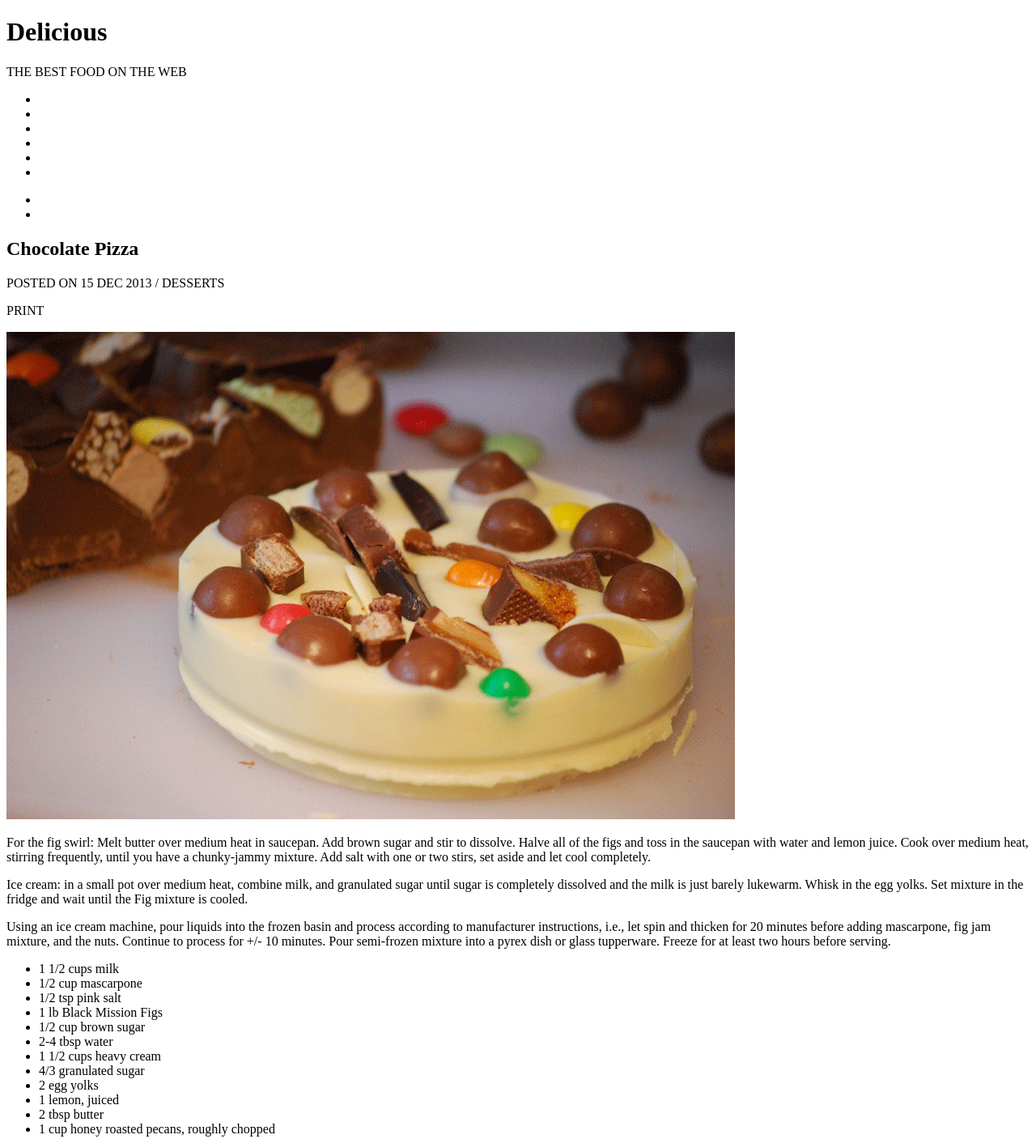
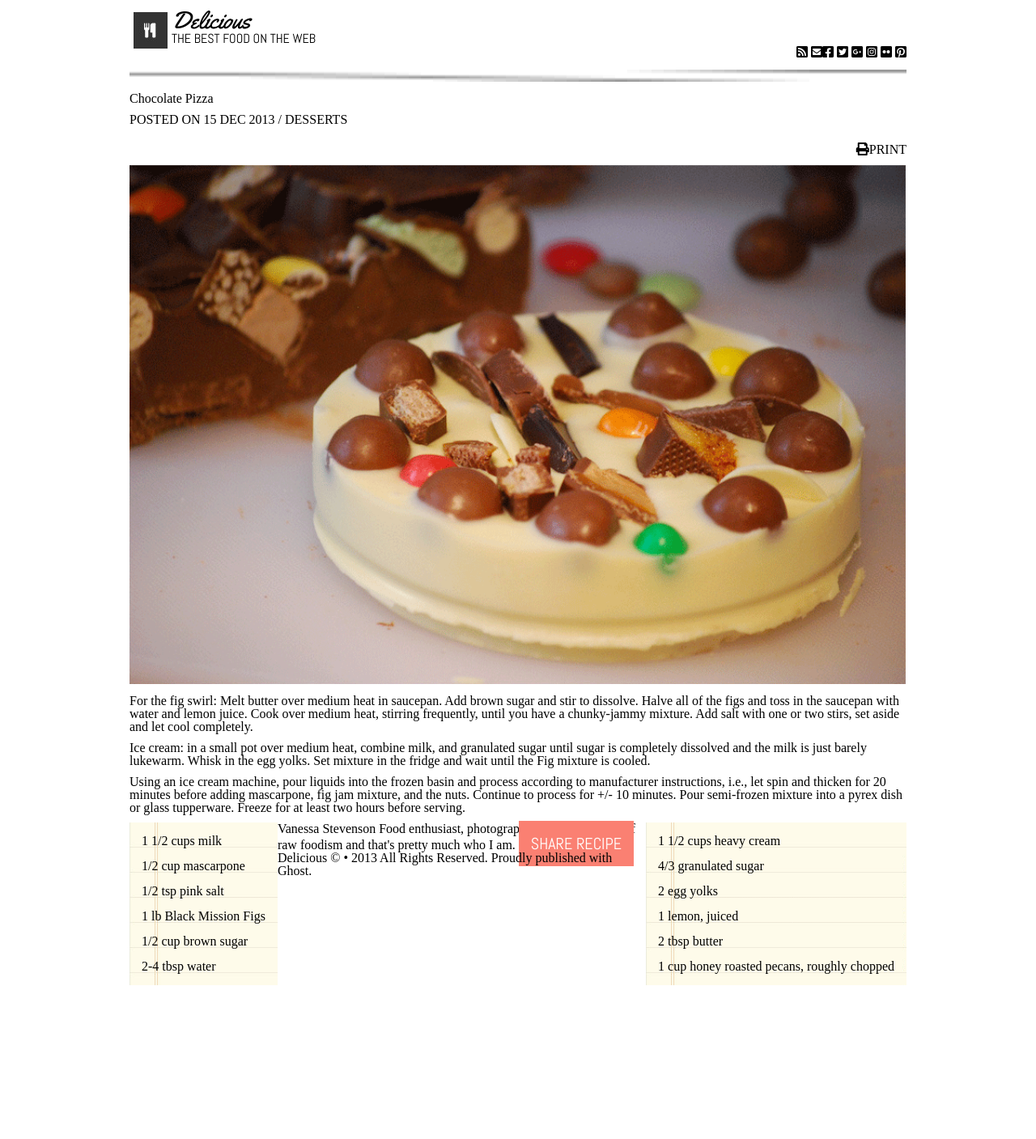
Before and after one commit to davidallanturner/chocolate-pizza, a plain HTML site: page index.html in a window 1280 px wide. Shown: the top 1407 px of the page at 81% size. After the commit the page ends 1217 px from the top, so only its background shows below. Drawn offline with Linux system fonts and the light colour scheme.

Commit message:
TONS 'O WORK. Damnit Jimmy --- Get off this pagegit add .git add .!

```diff
--- a/css/index.css
+++ /dev/null
@@ -1,7 +0,0 @@
-* {
- 	box-sizing:border-box;
-}
-
-main h1 {
-
-}
--- /dev/null
+++ b/css/main.css
@@ -0,0 +1,98 @@
+* {
+    box-sizing: border-box;
+  }
+
+body {
+	/* background-color: blue; */
+	width: 960px;
+	margin-left: auto;
+	margin-right: auto;
+}
+
+body h1 {
+font-family: 'Yellowtail', cursive;
+font-size: 30px;
+}
+
+header {
+	display: block;
+	margin:10px 0px 30px 0px;
+}
+
+header p {
+	font-family: 'Abel', sans-serif;
+}
+
+header > img {
+	float: left;
+	margin: 5px;
+}
+
+
+header nav ul {
+	float: right;
+}
+
+header nav ul li {
+	display: inline-block;
+}
+
+
+main>#border{
+	width:960px;
+	height: 15px;
+}
+
+main>article>img {
+	width: 960px;
+
+}
+
+main>section>h2{
+	font-family: sans-serif;
+	font-size: 30px;
+}
+
+#print {
+	float: right;
+}
+
+main p {
+	margin: 10px 0px;
+}
+
+main article ul{
+	display: block;
+	background-image: url(../img/list-bg.png);
+}
+
+#recipeIngredients {
+	float: left;
+}
+
+#recipeIngredients li {
+	margin: 15px;
+}
+
+#recipeIngredients2 {
+	float: right;
+}
+
+#recipeIngredients2 li {
+	margin: 15px;
+}
+
+footer {
+	float: clear;
+}
+
+footer > section > a {
+	display: block-inline;
+	background-color: salmon;
+	text-decoration: none;
+	color: white;
+		font-family: 'Abel', sans-serif;
+		/* width: fit-content; */
+		font-size: 20px;
+	padding: 15px;
+}
--- /dev/null
+++ b/css/reset.css
@@ -0,0 +1,48 @@
+/* http://meyerweb.com/eric/tools/css/reset/
+   v2.0 | 20110126
+   License: none (public domain)
+*/
+
+html, body, div, span, applet, object, iframe,
+h1, h2, h3, h4, h5, h6, p, blockquote, pre,
+a, abbr, acronym, address, big, cite, code,
+del, dfn, em, img, ins, kbd, q, s, samp,
+small, strike, strong, sub, sup, tt, var,
+b, u, i, center,
+dl, dt, dd, ol, ul, li,
+fieldset, form, label, legend,
+table, caption, tbody, tfoot, thead, tr, th, td,
+article, aside, canvas, details, embed,
+figure, figcaption, footer, header, hgroup,
+menu, nav, output, ruby, section, summary,
+time, mark, audio, video {
+	margin: 0;
+	padding: 0;
+	border: 0;
+	font-size: 100%;
+	font: inherit;
+	vertical-align: baseline;
+}
+/* HTML5 display-role reset for older browsers */
+article, aside, details, figcaption, figure,
+footer, header, hgroup, menu, nav, section {
+	display: block;
+}
+body {
+	line-height: 1;
+}
+ol, ul {
+	list-style: none;
+}
+blockquote, q {
+	quotes: none;
+}
+blockquote:before, blockquote:after,
+q:before, q:after {
+	content: '';
+	content: none;
+}
+table {
+	border-collapse: collapse;
+	border-spacing: 0;
+}
--- a/index.html
+++ b/index.html
@@ -6,64 +6,68 @@
  <meta http-equiv="X-UA-Compatible" content="IE=edge">
  <meta name="viewport" content="width=device-width, initial-scale=1.0">
  <title>Delicious -- Chocolate Pizza</title>
+ <link rel='stylesheet' href='css/reset.css'>
+ <link rel="stylesheet" href="css/main.css">
+<link rel="preconnect" href="https://fonts.googleapis.com">
+<link rel="preconnect" href="https://fonts.gstatic.com" crossorigin>
+<link href="https://fonts.googleapis.com/css2?family=Abel&family=Yellowtail&display=swap" rel="stylesheet">
+<link href="https://cdnjs.cloudflare.com/ajax/libs/font-awesome/5.13.0/css/all.min.css" rel="stylesheet">
 </head>
 
 <body>
 
  <header>
+
+  <!-- There is no fontawesome utensil-square -->
+  <img src="img/logo.png" alt="Delicious">
+  <div id="blogTitle">
   <h1>Delicious</h1>
   <p>THE BEST FOOD ON THE WEB</p>
+  </div>
   <nav>
    <ul>
-    <li><i></i></li>
-    <li><i></i></li>
-    <li><i></i></li>
-    <li><i></i></li>
-    <li><i></i></li>
-    <li><i></i></li>
+    <!-- there are NO pure square icons!!!! -->
+    <li><i class="fab fa-facebook-square"></i></li>
+    <li><i class="fab fa-twitter-square"></i></li>
+    <li><i class="fab fa-google-plus-square"></i></li>
+    <li><i class="fab fa-instagram-square"></i></li>
+    <li><i class="fab fa-flickr"></i></li>
+    <li><i class="fab fa-pinterest-square"></i></li>
    </ul>
    <ul>
-    <li><i></i></li>
-    <li><i></i></li>
+    <li><i class="fas fa-rss-square"></i></li>
+    <!-- there is no fontawesome mail-square -->
+    <li><i class="fas fa-envelope-square"></i></li>
    </ul>
   </nav>
  </header>
 
  <main>
+  <img src="img/hr-img.png" alt="border" id="border">
 
-
-  <section>
+  <p>
   <h2>Chocolate Pizza</h2>
-  POSTED ON 15 DEC 2013 / DESSERTS <p><i></i>PRINT</p>
+  <p>POSTED ON 15 DEC 2013 / DESSERTS</p>
+  <p id="print"><i class="fas fa-print"></i>PRINT</p>
   </section>
 
   <article>
    <img src="img/choco-pizza.png" alt="White Chocolate Pizza">
-   <p>For the fig swirl: Melt butter over medium heat in saucepan. Add brown sugar and stir to dissolve. Halve all of
-    the
-    figs and toss in the saucepan with water and lemon juice. Cook over medium heat, stirring frequently, until you have
-    a
-    chunky-jammy mixture. Add salt with one or two stirs, set aside and let cool completely.</p>
+   <p>For the fig swirl: Melt butter over medium heat in saucepan. Add brown sugar and stir to dissolve. Halve all of the figs and toss in the saucepan with water and lemon juice. Cook over medium heat, stirring frequently, until you have a chunky-jammy mixture. Add salt with one or two stirs, set aside and let cool completely.</p>
 
-   <p>Ice cream: in a small pot over medium heat, combine milk, and granulated sugar until sugar is completely dissolved
-    and
-    the milk is just barely lukewarm. Whisk in the egg yolks. Set mixture in the fridge and wait until the Fig mixture
-    is
-    cooled.</p>
+   <p>Ice cream: in a small pot over medium heat, combine milk, and granulated sugar until sugar is completely dissolved and the milk is just barely lukewarm. Whisk in the egg yolks. Set mixture in the fridge and wait until the Fig mixture is cooled.</p>
 
-   <p>Using an ice cream machine, pour liquids into the frozen basin and process according to manufacturer instructions,
-    i.e., let spin and thicken for 20 minutes before adding mascarpone, fig jam mixture, and the nuts. Continue to
-    process for +/-
-    10 minutes. Pour semi-frozen mixture into a pyrex dish or glass tupperware. Freeze for at least two hours before
-    serving.</p>
+   <p>Using an ice cream machine, pour liquids into the frozen basin and process according to manufacturer instructions, i.e., let spin and thicken for 20 minutes before adding mascarpone, fig jam mixture, and the nuts. Continue to process for +/- 10 minutes. Pour semi-frozen mixture into a pyrex dish or glass tupperware. Freeze for at least two hours before serving.</p>
 
-  <ul>
+  <ul id="recipeIngredients">
    <li>1 1/2 cups milk</li>
    <li>1/2 cup mascarpone</li>
    <li>1/2 tsp pink salt</li>
    <li>1 lb Black Mission Figs</li>
    <li>1/2 cup brown sugar</li>
    <li>2-4 tbsp water</li>
+   </ul>
+   <ul id="recipeIngredients2">
    <li>1 1/2 cups heavy cream</li>
    <li>4/3 granulated sugar</li>
    <li>2 egg yolks</li>
```
